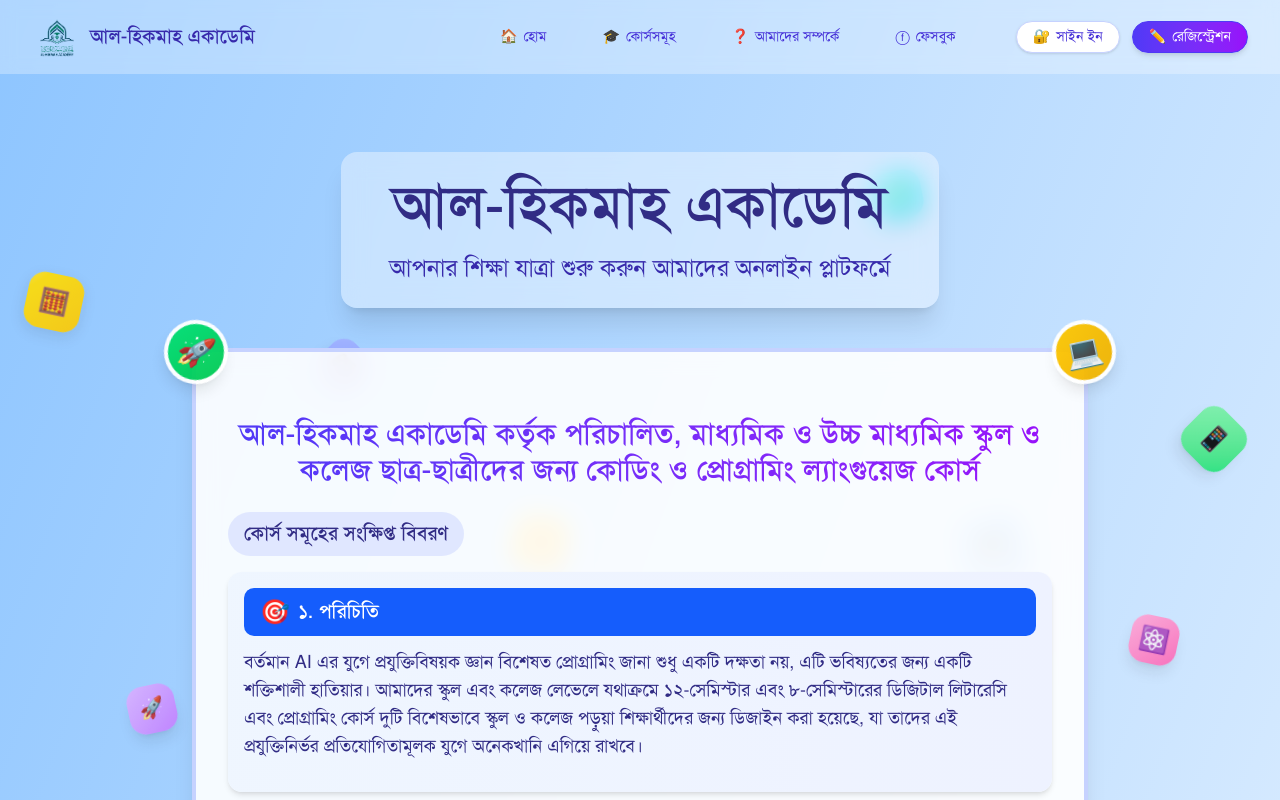
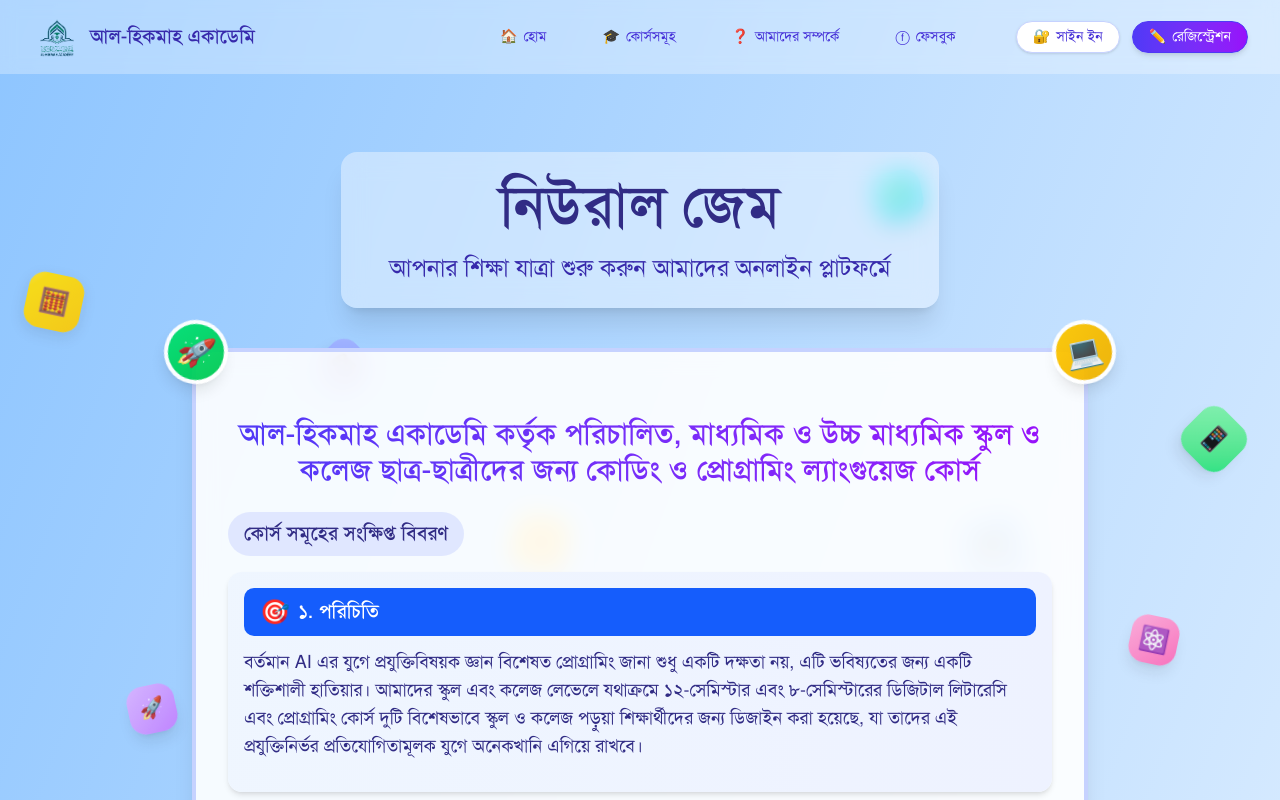
Before and after one commit to miftahulislam2023/al-hikmah, a Next.js app: page / in a window 1280 px wide. Shown: the top 800 px of the page. Built offline with nearby package versions, Linux system fonts and the light colour scheme.

Commit message:
Fix: Name

```diff
--- a/src/app/page.tsx
+++ b/src/app/page.tsx
@@ -100,7 +100,7 @@ export default function Home() {
         </div>
       </div>      {/* Hero Section with animated elements */}
       <div className="w-full max-w-4xl mx-auto flex flex-col items-center justify-center mt-8 pt-16 md:mt-16 md:pt-10 mb-8 text-center relative">        <div className="relative bg-white/40 backdrop-blur-md px-8 py-6 rounded-2xl shadow-xl mb-2 transform hover:scale-105 transition-transform duration-300">
-        <h1 className="text-3xl md:text-5xl lg:text-6xl font-bold text-indigo-900 mb-4">আল-হিকমাহ একাডেমি</h1>
+        <h1 className="text-3xl md:text-5xl lg:text-6xl font-bold text-indigo-900 mb-4">নিউরাল জেম</h1>
         <p className="text-lg md:text-2xl text-indigo-800 max-w-3xl px-4 font-medium">আপনার শিক্ষা যাত্রা শুরু করুন আমাদের অনলাইন প্লাটফর্মে</p>      </div>
       </div>      {/* Course Details Section - Center of page with fun design */}
       <div id="courses" className="w-full max-w-4xl mx-auto bg-white/90 backdrop-blur-md rounded-3xl shadow-xl p-6 md:p-8 mb-10 relative z-10 border-4 border-indigo-200">
```
